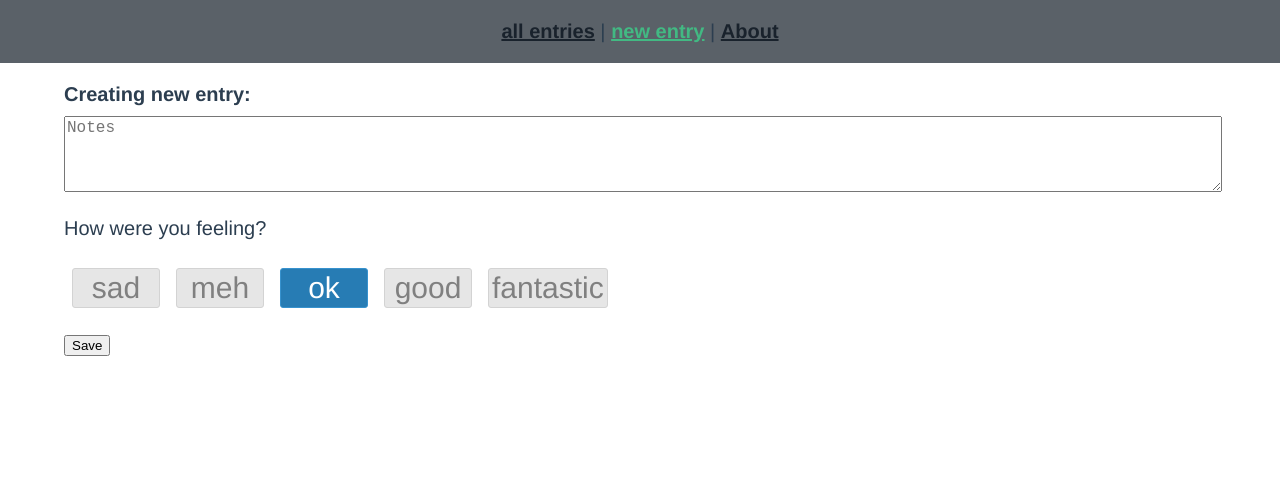
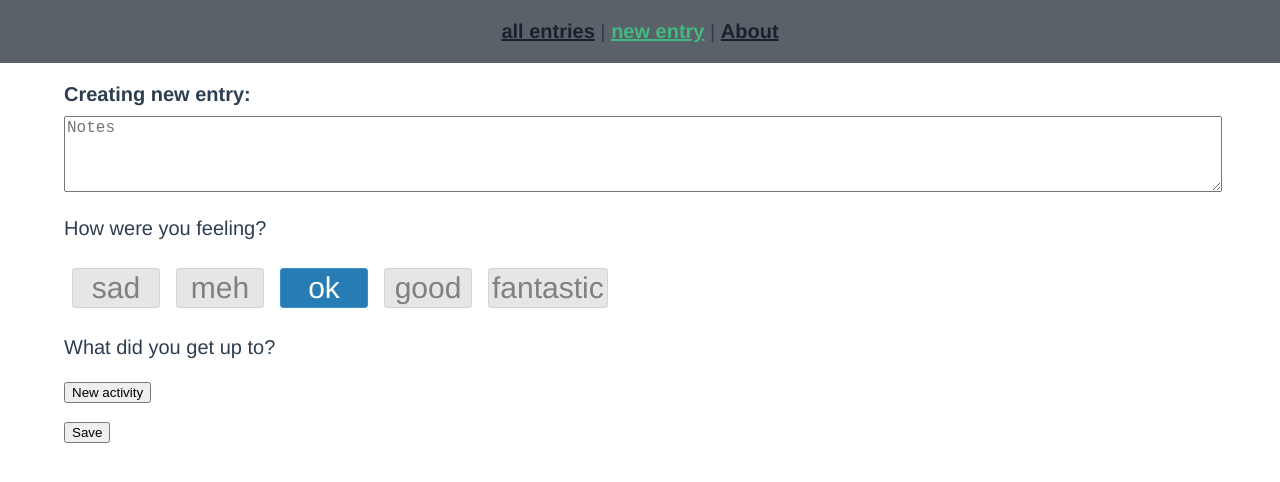
Before and after one commit to dmison/tracky, a Vue app: page /entry/new in a window 1280 px wide. Shown: the top 482 px of the page. Built offline with nearby package versions, Linux system fonts and the light colour scheme.

Commit message:
Added a activities

```diff
--- /dev/null
+++ b/src/components/ActivitySelector.vue
@@ -0,0 +1,86 @@
+<template>
+  <div>
+    <p>What did you get up to?</p>
+    <template v-if="addingNew">
+      <input v-model="newA" type="text" />
+      <button @click="addNewActivity">save</button>
+    </template>
+    <button v-else @click="doNew">New activity</button>
+    <ul>
+      <li v-for="activity in theseActivities" :key="activity.id">
+        <span
+          :class="{ activity: true, active: activity.active }"
+          @click="setActivity(activity.id)"
+        >
+          {{ activity.content }}
+        </span>
+      </li>
+    </ul>
+  </div>
+</template>
+
+<script>
+import { mapState, mapActions } from "vuex";
+export default {
+  props: { value: Array },
+  data() {
+    return {
+      addingNew: false,
+      newA: ""
+    };
+  },
+  computed: {
+    ...mapState(["activities"]),
+    theseActivities() {
+      return this.activities.activities.map(activity => {
+        activity.active = this.value.includes(activity.id);
+        return activity;
+      });
+    }
+  },
+  methods: {
+    ...mapActions(["addActivity"]),
+    addNewActivity() {
+      this.addActivity(this.newA);
+      this.newA = "";
+      this.addingNew = false;
+    },
+    doNew() {
+      this.addingNew = true;
+    },
+    setActivity(id) {
+      this.$emit("set-activity", id);
+    }
+  }
+};
+</script>
+
+<style lang="scss" scoped>
+ul {
+  margin: 16px 0px;
+  padding: 0px;
+  font-size: 1.5rem;
+}
+ul > li {
+  list-style: none;
+  display: inline-block;
+  margin: 8px;
+}
+.activity {
+  display: inline-block;
+  background-color: rgb(230, 230, 230);
+  border: 1px solid lightgrey;
+  padding: 2px 3px;
+  border-radius: 3px;
+  color: grey;
+  cursor: pointer;
+  min-width: 80px;
+  text-align: center;
+}
+.activity.active {
+  color: white;
+  background-color: rgb(39, 124, 180);
+  border: 1px solid rgb(55, 146, 206);
+  cursor: default;
+}
+</style>
--- a/src/components/Entry.vue
+++ b/src/components/Entry.vue
@@ -33,8 +33,8 @@ div.markdown {
   font-size: 0.7rem;
 }
 div.entry-panel {
-  border: 1px solid grey;
-  margin: 5px;
+  border-bottom: 1px solid grey;
+  padding: 5px 10px;
 
   .button {
     text-decoration: none;
--- a/src/components/EntryForm.vue
+++ b/src/components/EntryForm.vue
@@ -1,17 +1,30 @@
 <script>
 import MoodSelector from "./MoodSelector.vue";
+import ActivitySelector from "./ActivitySelector.vue";
+import { mapState } from "vuex";
+
 export default {
   props: {
     entry: Object,
-    actionName: String,
-    moods: Object
+    actionName: String
+  },
+  computed: {
+    ...mapState(["moods", "activities"])
   },
   components: {
-    "mood-selector": MoodSelector
+    "mood-selector": MoodSelector,
+    "activity-selector": ActivitySelector
   },
   methods: {
     setMood(id) {
       this.entry.mood_id = id;
+    },
+    setActivity(activity_id) {
+      if (this.entry.activities.includes(activity_id)) {
+        this.entry.activities = this.entry.activities.filter(
+          a => a !== activity_id
+        );
+      } else this.entry.activities.push(activity_id);
     }
   }
 };
@@ -20,7 +33,12 @@ export default {
 <template>
   <div>
     <textarea v-model="entry.content" placeholder="Notes" />
-    <mood-selector :value="entry.mood_id" :moods="moods" @set-mood="setMood" />
+    <mood-selector
+      :value="entry.mood_id"
+      @set-mood="setMood"
+      :moods="moods.moods"
+    />
+    <activity-selector :value="entry.activities" @set-activity="setActivity" />
     <button @click="$emit('entry-action', entry)">{{ actionName }}</button>
   </div>
 </template>
--- /dev/null
+++ b/src/store/activities.js
@@ -0,0 +1,20 @@
+import { v4 as uuid } from "uuid";
+
+export const state = {
+  activities: []
+};
+
+export const mutations = {
+  ADD_ACTIVITY(state, activity) {
+    if (!state.activities.map(a => a.content).includes(activity)) {
+      const newId = uuid();
+      state.activities.push({ id: newId, content: activity });
+    }
+  }
+};
+
+export const actions = {
+  addActivity({ commit }, activity) {
+    commit("ADD_ACTIVITY", activity);
+  }
+};
--- a/src/store/entries.js
+++ b/src/store/entries.js
@@ -10,7 +10,8 @@ export const mutations = {
       id: uuid(),
       content: entry.content,
       mood_id: entry.mood_id,
-      datetime: new Date()
+      datetime: new Date(),
+      activities: entry.activities
     });
   },
   UPDATE_ENTRY(state, entry) {
--- a/src/store/store.js
+++ b/src/store/store.js
@@ -2,9 +2,10 @@ import Vue from "vue";
 import Vuex from "vuex";
 import * as entries from "./entries";
 import * as moods from "./moods";
+import * as activities from "./activities";
 
 Vue.use(Vuex);
 
 export default new Vuex.Store({
-  modules: { entries, moods }
+  modules: { entries, moods, activities }
 });
--- a/src/views/NewEntry.vue
+++ b/src/views/NewEntry.vue
@@ -1,5 +1,5 @@
 <script>
-import { mapActions, mapState } from "vuex";
+import { mapActions } from "vuex";
 import EntryForm from "@/components/EntryForm";
 export default {
   components: {
@@ -12,14 +12,12 @@ export default {
       this.$router.push({ name: "entries" });
     }
   },
-  computed: {
-    ...mapState(["moods"])
-  },
   data() {
     return {
       entry: {
         content: "",
-        mood_id: 2
+        mood_id: 2,
+        activities: []
       }
     };
   }
@@ -29,12 +27,7 @@ export default {
 <template lang="html">
   <div>
     <h4>Creating new entry:</h4>
-    <entry-form
-      :entry="entry"
-      action-name="Save"
-      @entry-action="saveEntry"
-      :moods="moods.moods"
-    />
+    <entry-form :entry="entry" action-name="Save" @entry-action="saveEntry" />
   </div>
 </template>
 
```
